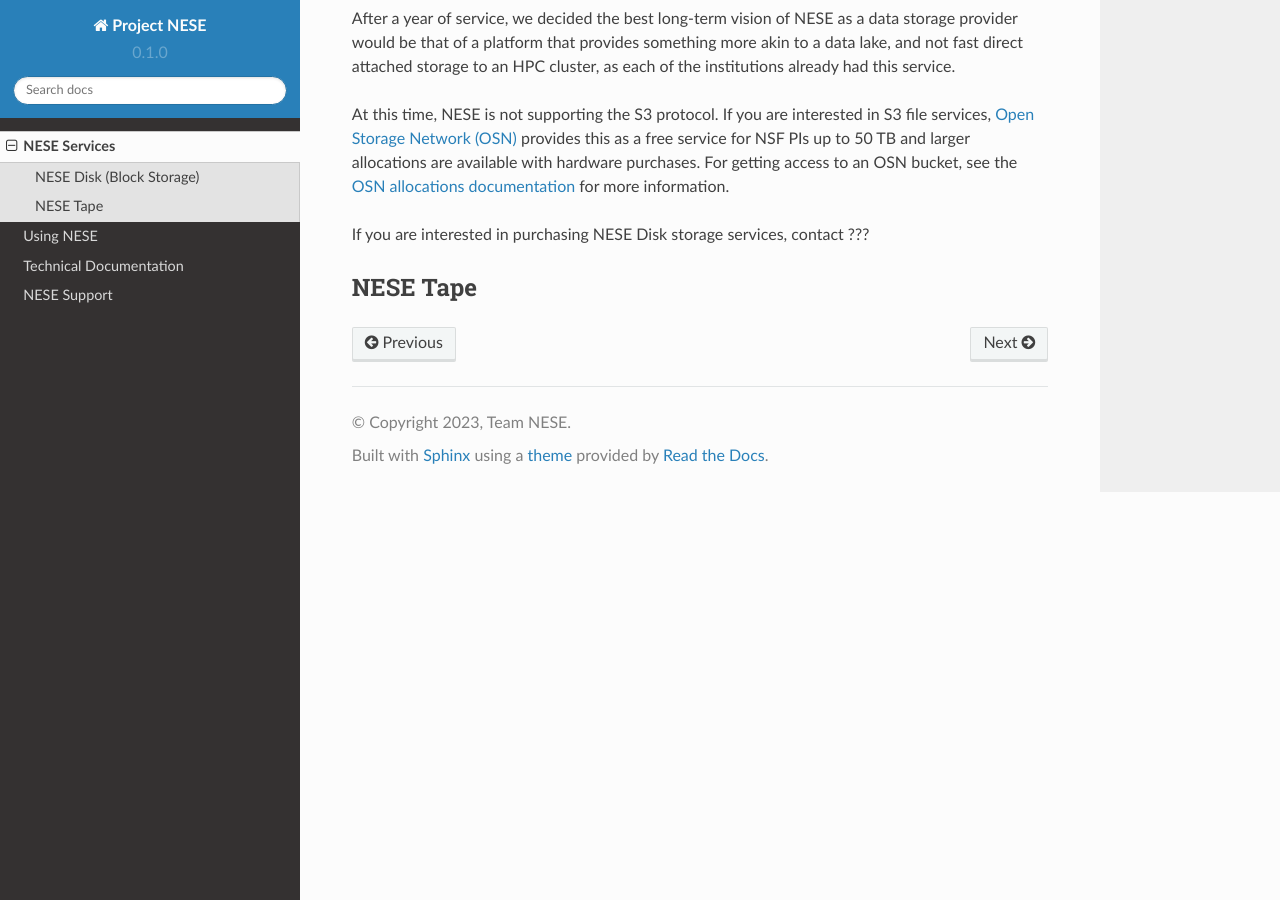
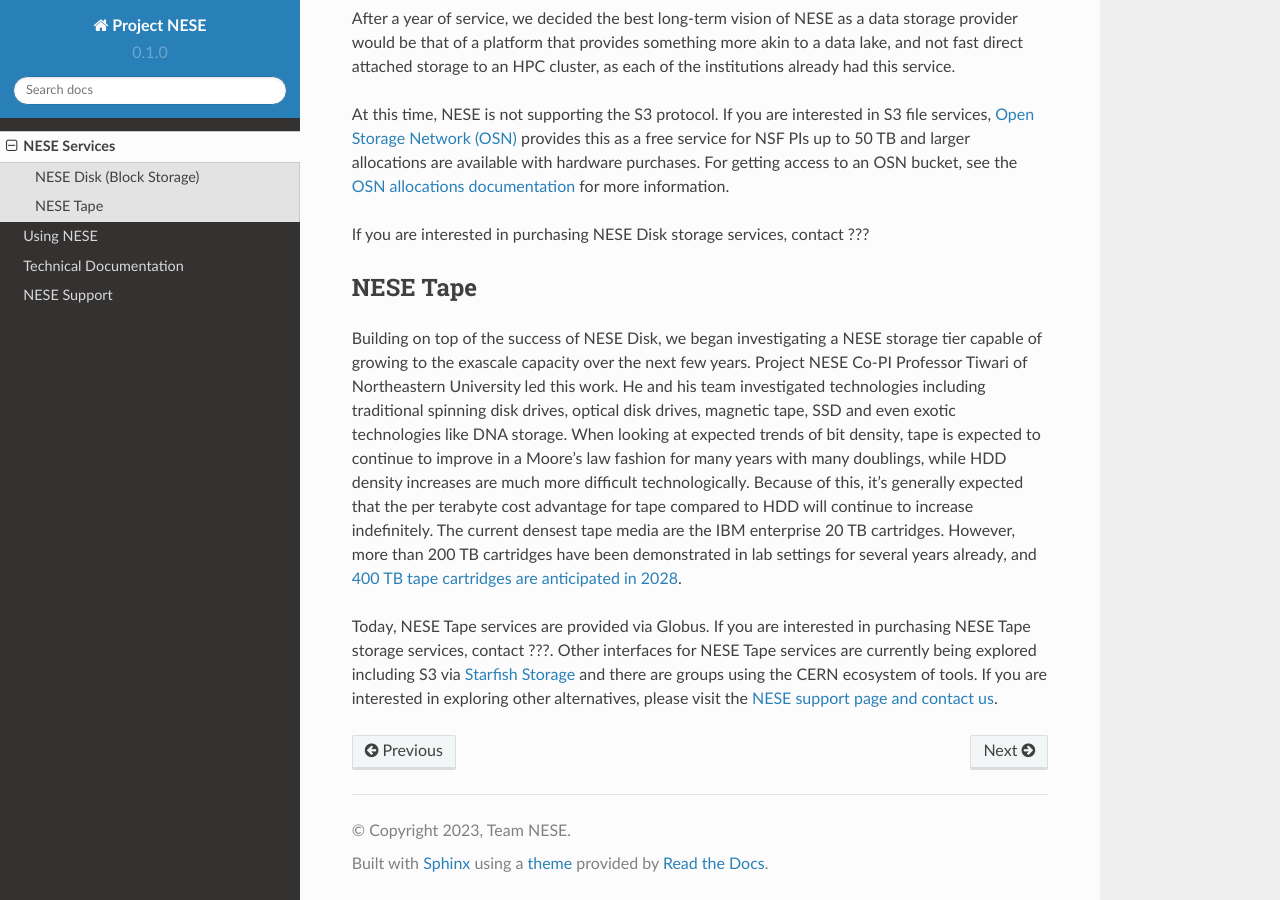
Before and after one commit to mghpcsim/rtd-nese, a Sphinx documentation site: the page built from docs/source/services.rst, in a window 1280 px wide and 900 px high, scrolled down 833 px. Built offline with Sphinx 7.4.7 and the Read the Docs theme 2.0.0, drawn with Linux system fonts in a browser that asks for light colours.

Commit message:
first pass at services -- nese tape

```diff
--- a/docs/source/services.rst
+++ b/docs/source/services.rst
@@ -18,7 +18,6 @@ services at a much lower cost per TB than disk-based services.
 
 NESE Disk (Block Storage)
 -------------------------
-
 NESE Disk provides block storage as a service built on top of `Ceph <https://ceph.io/>`_.
 Ceph was chosen because it provides a single storage system to manage that offers multiple
 storage types and access mechanisms including file (CephFS), block (RBD), and object (S3).
@@ -45,3 +44,22 @@ If you are interested in purchasing NESE Disk storage services, contact ???
 
 NESE Tape
 ---------
+
+Building on top of the success of NESE Disk, we began investigating a NESE storage tier capable
+of growing to the exascale capacity over the next few years.
+Project NESE Co-PI Professor Tiwari of Northeastern University led this work.
+He and his team investigated technologies including traditional spinning disk drives,
+optical disk drives, magnetic tape, SSD and even exotic technologies like DNA storage.
+When looking at expected trends of bit density, tape is expected to continue to improve in a
+Moore’s law fashion for many years with many doublings, while HDD density increases
+are much more difficult technologically. Because of this, it’s generally expected that the
+per terabyte cost advantage for tape compared to HDD will continue to increase
+indefinitely. The current densest tape media are the IBM enterprise 20 TB cartridges.
+However, more than 200 TB cartridges have been demonstrated in lab settings for several years
+already, and `400 TB tape cartridges are anticipated in 2028 <https://blocksandfiles.com/2020/06/29/fujifilm-400tb-magnetic-tape-cartridge-future/>`_.
+
+Today, NESE Tape services are provided via Globus. If you are interested in purchasing NESE Tape
+storage services, contact ???. Other interfaces for NESE Tape services are currently being explored
+including S3 via `Starfish Storage <https://starfishstorage.com>`_ and there are groups using the
+CERN ecosystem of tools. If you are interested in exploring other alternatives, please
+visit the `NESE support page and contact us <https://nesedev.readthedocs.io/en/latest/support.html>`_.
```
